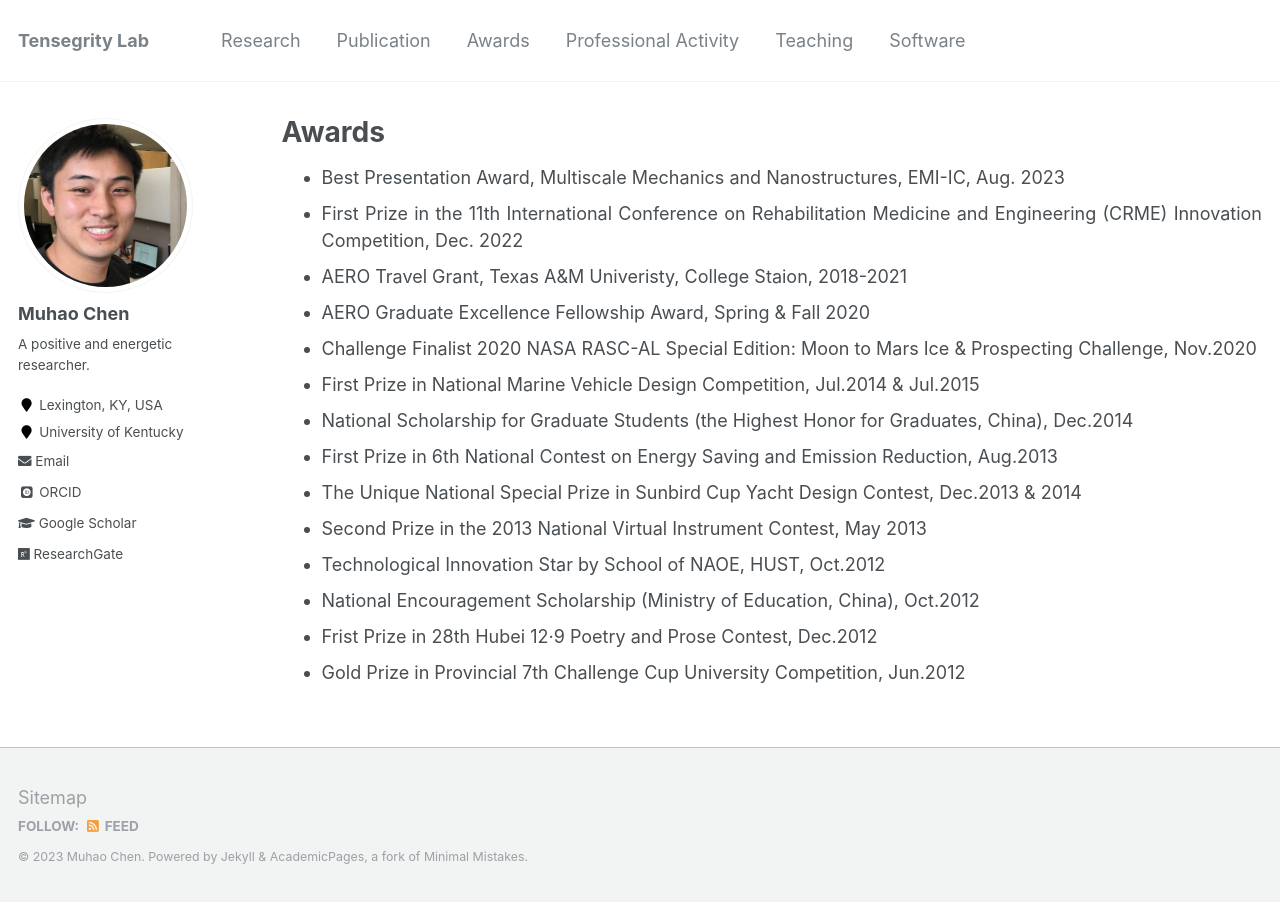
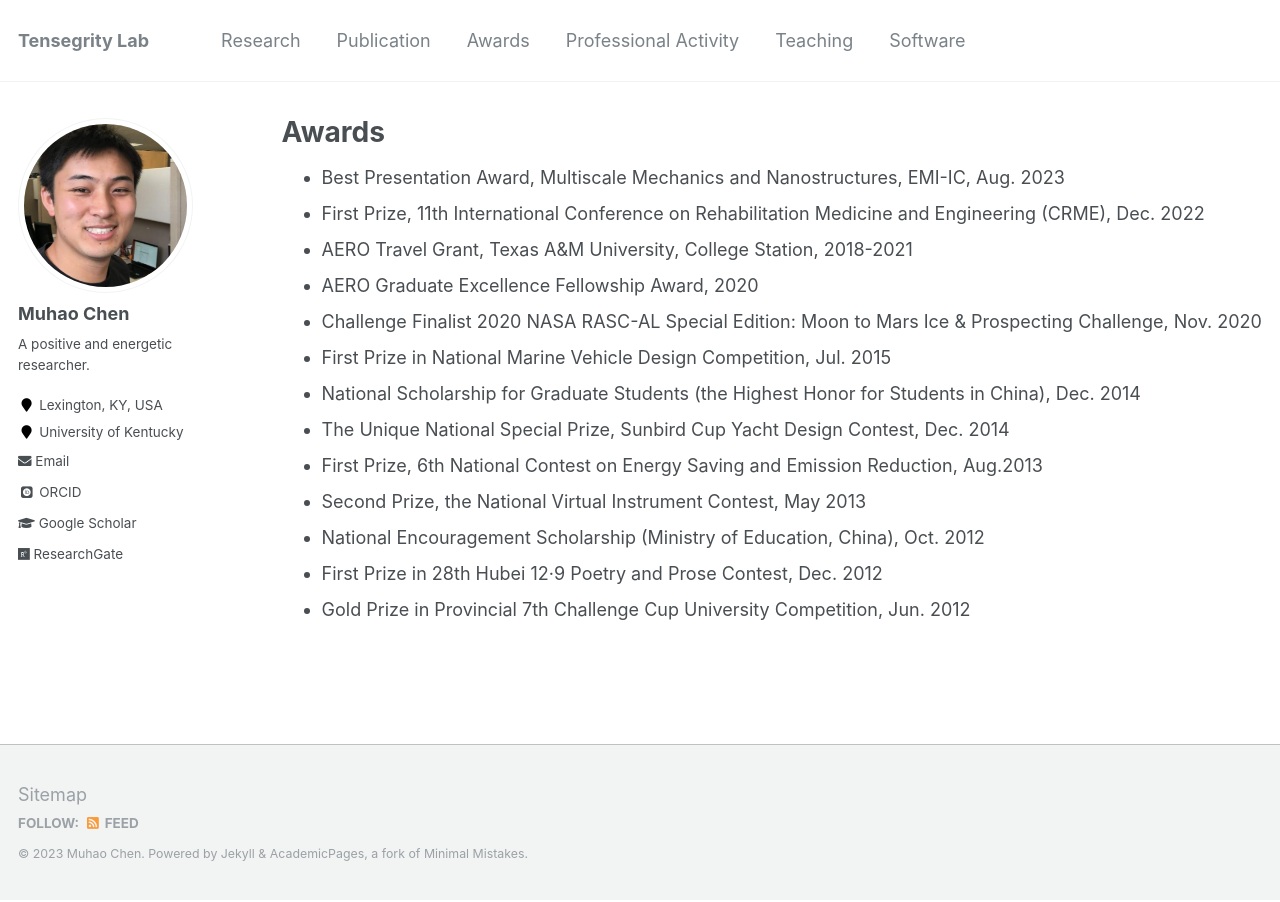
Before and after one commit to Muhao-Chen/muhao-chen.github.io, a Jekyll site: the page built from _pages/funding-and-awards.md, in a window 1280 px wide. Built offline with Jekyll 4.4.1, drawn with Linux system fonts in a browser that asks for light colours; some web fonts are replaced.

Commit message:
Update funding-and-awards.md

```diff
--- a/_pages/funding-and-awards.md
+++ b/_pages/funding-and-awards.md
@@ -7,17 +7,17 @@ author_profile: true
 
 <div style="text-align: justify;" markdown="1">
 * Best Presentation Award, Multiscale Mechanics and Nanostructures, EMI-IC, Aug. 2023
-* First Prize in the 11th International Conference on Rehabilitation Medicine and Engineering (CRME) Innovation Competition, Dec. 2022
-* AERO Travel Grant, Texas A&M Univeristy, College Staion, 2018-2021
-* AERO Graduate Excellence Fellowship Award, Spring & Fall 2020
-* Challenge Finalist 2020 NASA RASC-AL Special Edition: Moon to Mars Ice & Prospecting Challenge, Nov.2020
-* First Prize in National Marine Vehicle Design Competition, Jul.2014 & Jul.2015
-* National Scholarship for Graduate Students (the Highest Honor for Graduates, China), Dec.2014
-* First Prize in 6th National Contest on Energy Saving and Emission Reduction, Aug.2013
-* The Unique National Special Prize in Sunbird Cup Yacht Design Contest, Dec.2013 & 2014
-* Second Prize in the 2013 National Virtual Instrument Contest, May 2013
-* Technological Innovation Star by School of NAOE, HUST, Oct.2012
-* National Encouragement Scholarship (Ministry of Education, China), Oct.2012
-* Frist Prize in 28th Hubei 12·9 Poetry and Prose Contest, Dec.2012
-* Gold Prize in Provincial 7th Challenge Cup University Competition, Jun.2012
+* First Prize, 11th International Conference on Rehabilitation Medicine and Engineering (CRME), Dec. 2022
+* AERO Travel Grant, Texas A&M University, College Station, 2018-2021
+* AERO Graduate Excellence Fellowship Award, 2020
+* Challenge Finalist 2020 NASA RASC-AL Special Edition: Moon to Mars Ice & Prospecting Challenge, Nov. 2020
+* First Prize in National Marine Vehicle Design Competition, Jul. 2015
+* National Scholarship for Graduate Students (the Highest Honor for Students in China), Dec. 2014
+* The Unique National Special Prize, Sunbird Cup Yacht Design Contest, Dec. 2014
+* First Prize, 6th National Contest on Energy Saving and Emission Reduction, Aug.2013
+* Second Prize, the National Virtual Instrument Contest, May 2013
+<!-- * Technological Innovation Star by School of NAOE, HUST, Oct. 2012 -->
+* National Encouragement Scholarship (Ministry of Education, China), Oct. 2012
+* First Prize in 28th Hubei 12·9 Poetry and Prose Contest, Dec. 2012
+* Gold Prize in Provincial 7th Challenge Cup University Competition, Jun. 2012
 </div>
```
